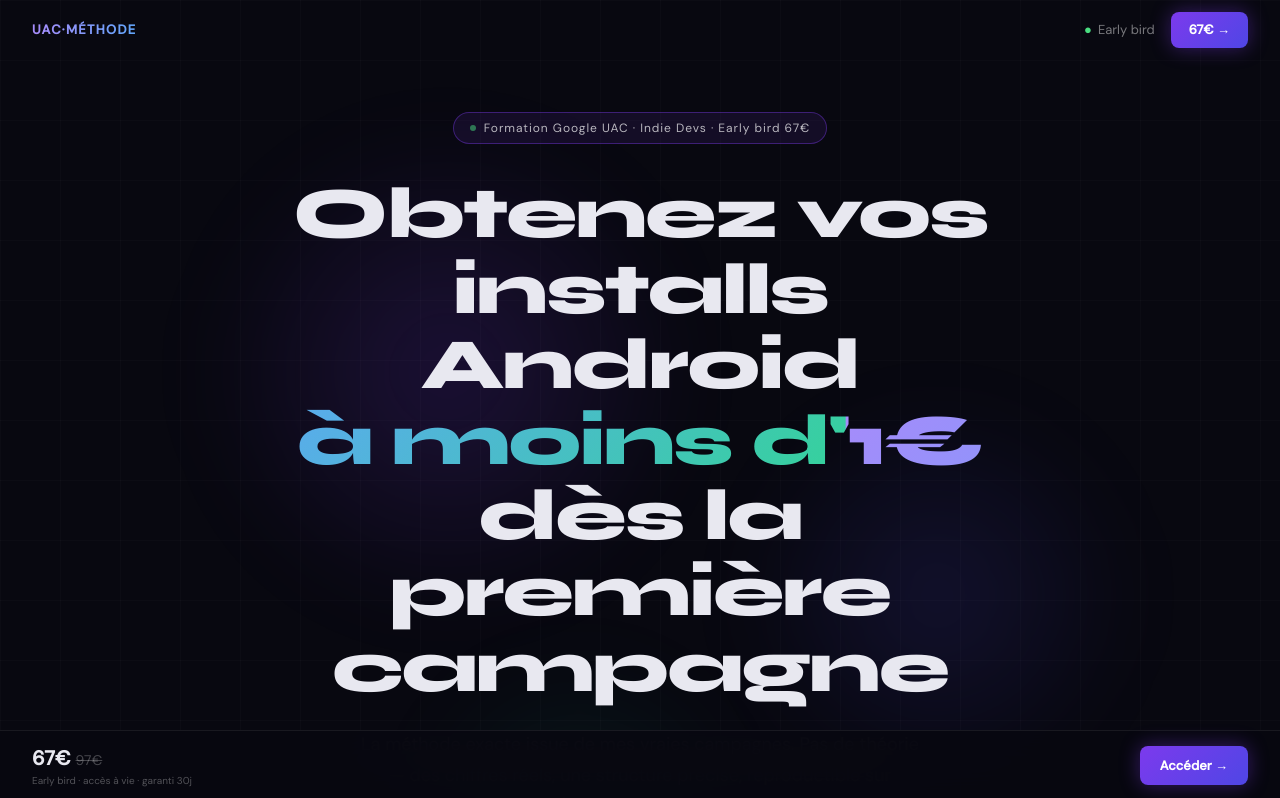
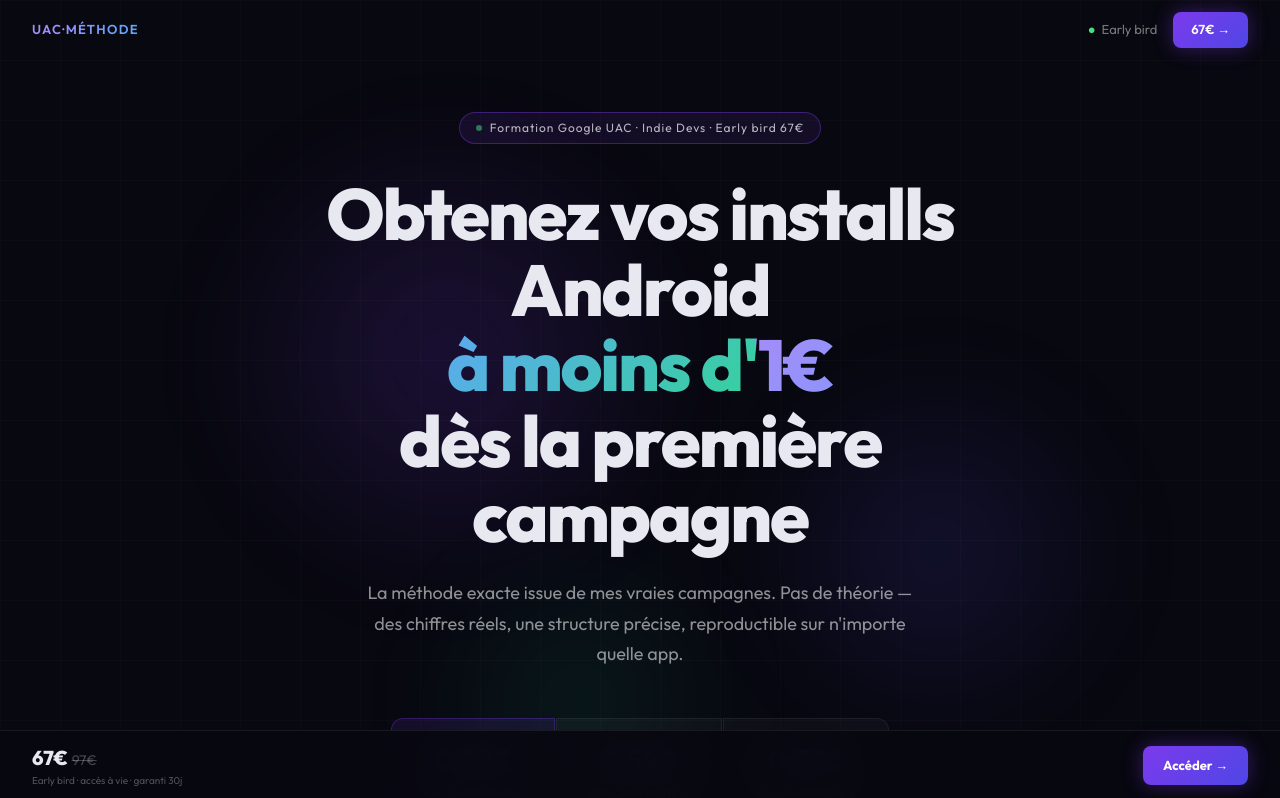
Before and after one commit to KING6CODE/formation-google-uac, a Next.js app: page / in a window 1280 px wide. Shown: the top 798 px of the page. Built offline with nearby package versions, Linux system fonts and the light colour scheme.

Commit message:
Update layout.tsx

```diff
--- a/app/layout.tsx
+++ b/app/layout.tsx
@@ -1,25 +1,17 @@
 import type { Metadata } from 'next'
-import { Syne, DM_Sans } from 'next/font/google'
+import { Outfit } from 'next/font/google'
 import './globals.css'
 
-const syne = Syne({
+const outfit = Outfit({
   subsets: ['latin'],
-  weight: ['400', '500', '600', '700', '800'],
-  variable: '--font-syne',
-  display: 'swap',
-})
-
-const dmSans = DM_Sans({
-  subsets: ['latin'],
-  weight: ['300', '400', '500'],
-  variable: '--font-dm',
+  weight: ['300', '400', '500', '600', '700', '800'],
+  variable: '--font-outfit',
   display: 'swap',
 })
 
 export const metadata: Metadata = {
   title: "Formation Google UAC — Installs Android à moins d'1€",
-  description:
-    "La méthode exacte issue de 3 vraies campagnes : 0,07€ · 0,54€ · 0,57€ par installation. 10 leçons screencast. Accès à vie. Garanti 30 jours.",
+  description: "La méthode exacte issue de 3 vraies campagnes : 0,07€ · 0,54€ · 0,57€ par installation. 10 leçons screencast. Accès à vie. Garanti 30 jours.",
   openGraph: {
     title: "Formation Google UAC — CPI à 0,07€ prouvé",
     description: "Obtenez vos installs Android à moins d'1€ dès la première campagne.",
@@ -28,7 +20,7 @@ export const metadata: Metadata = {
 
 export default function RootLayout({ children }: { children: React.ReactNode }) {
   return (
-    <html lang="fr" className={`${syne.variable} ${dmSans.variable}`}>
+    <html lang="fr" className={outfit.variable}>
       <body>{children}</body>
     </html>
   )
```
